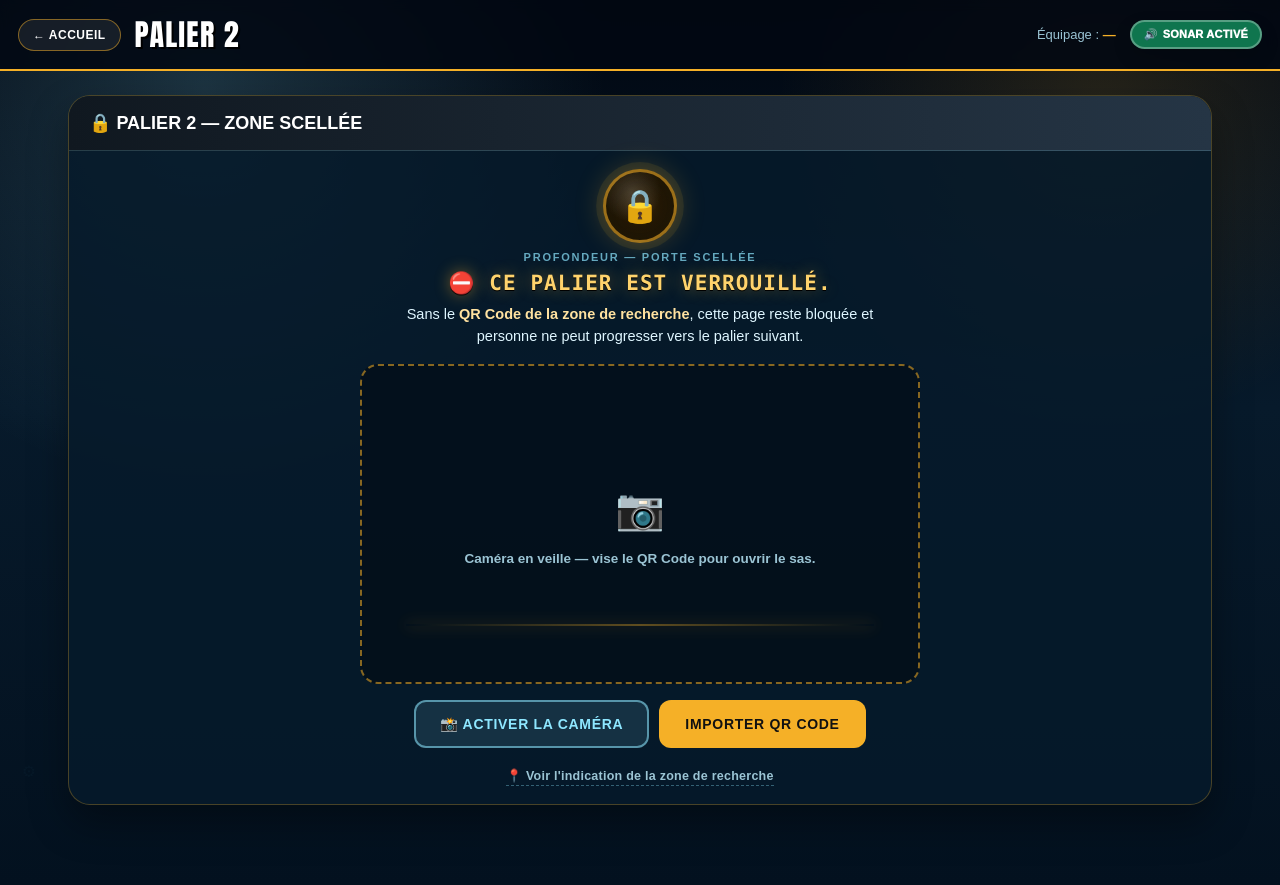
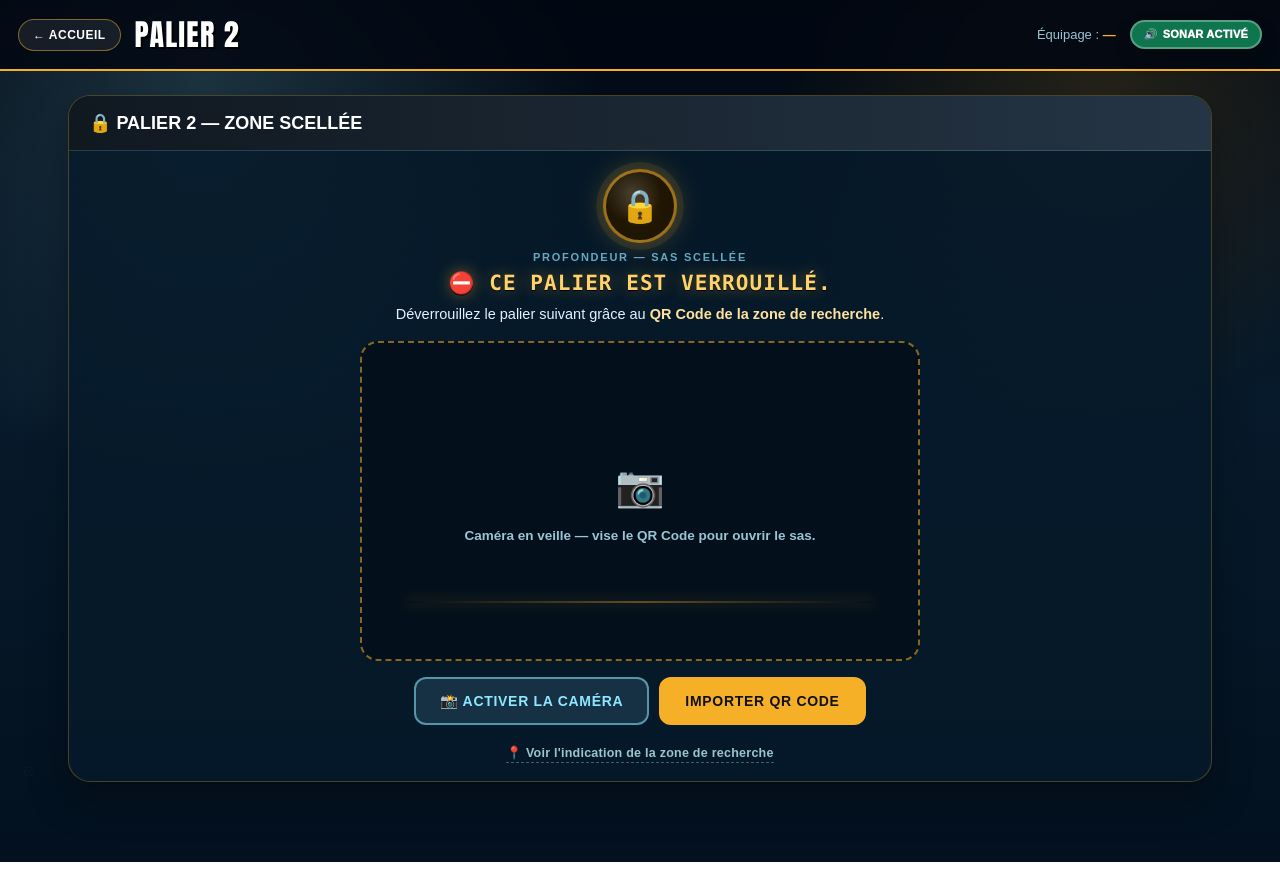
Before and after one commit to hypernovax31/mission-nautilus, a plain HTML site: page 1721310619.html in a window 1280 px wide. After the commit the page ends 862 px from the top, so only its background shows below. Drawn offline with nearby package versions, Linux system fonts and the light colour scheme; no server answers.

Commit message:
Zone scellée : nouveau texte d'en-tête
- kicker « Profondeur — porte scellée » → « Profondeur — sas scellée »
  (affiché en majuscules par le CSS) ;
- message « Sans le QR Code… personne ne peut progresser… » →
  « Déverrouillez le palier suivant grâce au QR Code de la zone de
  recherche ». Le titre « ⛔ Ce palier est verrouillé. » est déjà rendu
  en majuscules par text-transform:uppercase (inchangé).

Co-authored-by: arena-agent <297053741+arena-agent@users.noreply.github.com>

```diff
--- a/1721310619.html
+++ b/1721310619.html
@@ -43,9 +43,9 @@
           <div class="sas-lock" aria-hidden="true">
             <span class="sas-lock-ico">🔒</span>
           </div>
-          <p class="sas-kicker">Profondeur — porte scellée</p>
+          <p class="sas-kicker">Profondeur — sas scellée</p>
           <p class="sas-titre">⛔ Ce palier est verrouillé.</p>
-          <p class="sas-msg">Sans le <b>QR Code de la zone de recherche</b>, cette page reste bloquée et personne ne peut progresser vers le palier suivant.</p>
+          <p class="sas-msg">Déverrouillez le palier suivant grâce au <b>QR Code de la zone de recherche</b>.</p>
         </div>
 
         <!-- Le lecteur : la serrure à ouvrir. Il occupe le centre de la
```
